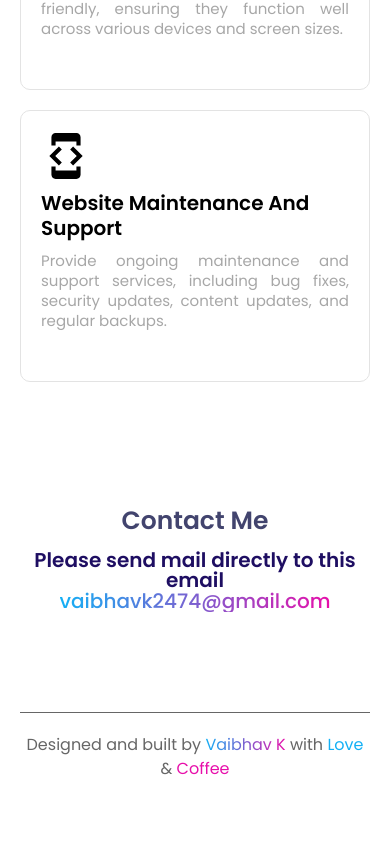
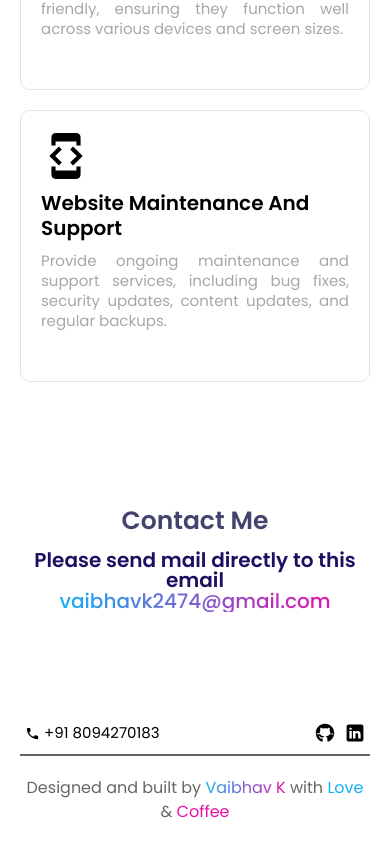
Before and after one commit to vaibhavk2474/my_portfolio_next_js, a Next.js app: page / in a window 390 px wide. Shown: the part 5317-6161 px from the top of the page. Before the commit the page ends 6118 px from the top, so only its background shows below. Built offline with nearby package versions, Linux system fonts and the light colour scheme.

Commit message:
changes in footer, addedprefers-color-scheme: dark

```diff
--- a/src/components/FooterUI/footer.module.css
+++ b/src/components/FooterUI/footer.module.css
@@ -39,9 +39,24 @@
 
 @media (max-width: 600px) {
   .box_1 {
+    /* display: none; */
+    padding: 1rem 0;
+  }
+  .mail_list_item,
+  .logo {
     display: none;
+  }
+  .menu {
+    width: 100%;
+    justify-content: space-between;
+    padding: 0 0.5rem;
   }
   .box_2 {
     border-top: 1px solid var(--color-dark-content);
   }
+
+  .social_list svg {
+    width: 20px;
+    height: 20px;
+  }
 }
--- a/src/components/FooterUI/index.tsx
+++ b/src/components/FooterUI/index.tsx
@@ -1,12 +1,10 @@
 import React from "react";
 import style from "./footer.module.css";
-import Link from "next/link";
 import GithubIcon from "@/icons/GithubIcon";
-import TwitterIcon from "@/icons/TwitterIcon";
 import LinkdinIcon from "@/icons/LinkdinIcon";
-import Image from "next/image";
 import LogoImage from "../UI/LogoImage";
 import { GITHUB_LINK, LINKDIN_LINK } from "@/constants";
+import { Mail as MailIcon, Phone as PhoneIcon } from "@mui/icons-material";
 
 function FooterUI() {
   return (
@@ -18,11 +16,13 @@ function FooterUI() {
         <div className={style.menu}>
           <ul className={style.list}>
             <li className={style.list_item}>
-              <a href={"tel:+91 8094270183"}>+91 8094270183</a>
+              <a href={"tel:+91 8094270183"}>
+                <PhoneIcon /> +91 8094270183
+              </a>
             </li>
-            <li className={style.list_item}>
+            <li className={`${style.list_item} ${style.mail_list_item}`}>
               <a href={"mailto:vaibhavk2474@gmail.com"}>
-                vaibhavk2474@gmail.com
+                <MailIcon /> vaibhavk2474@gmail.com
               </a>
             </li>
           </ul>
--- a/src/styles/globals.css
+++ b/src/styles/globals.css
@@ -54,16 +54,33 @@
 
   --color-thumb: #003892;
 }
-/* @media (prefers-color-scheme: dark) {
+@media (prefers-color-scheme: dark) {
   :root {
-    --foreground-rgb: 255, 255, 255;
-    --background-start-rgb: 0, 0, 0;
-    --background-end-rgb: 0, 0, 0;
+    --foreground-rgb: 0, 0, 0;
+    --background-start-rgb: 214, 219, 220;
+    --background-end-rgb: 255, 255, 255;
     --color-main: 0, 0, 0;
+    --color-primary: 255, 255, 255;
+
+    --color-white: 255, 255, 255;
+    --color-black: 0, 0, 0;
+
+    --color-dark-content: #ffffff;
+    --color-heading: #ffffff;
+    --color-solid-heading: #7a7ff3;
+
+    --color-tech-box: 255, 255, 255;
+    --color-contact-heading: #ffffff;
+
+    --color-track: #8796a5;
+
+    --color-thumb: #003892;
   }
-} */
+}
 
 /*
+  calculation :-
+
   100% = 1rem  = 16px
   1%  = 1/100 = 16/100
 
```
